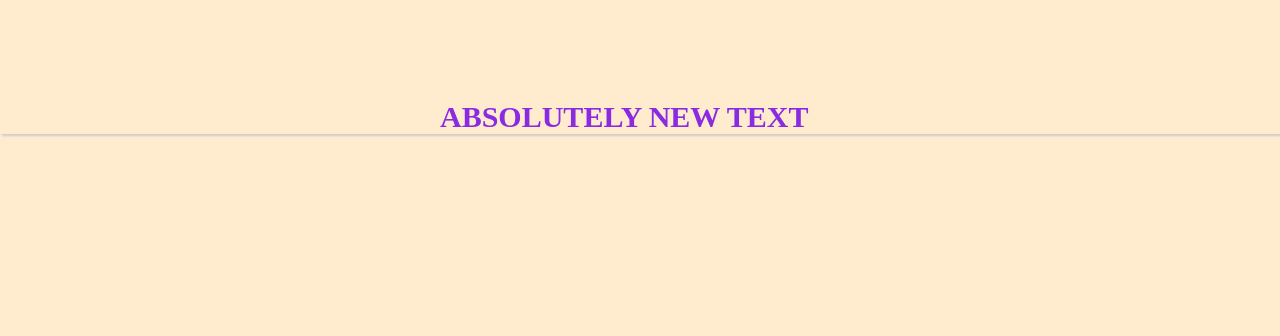
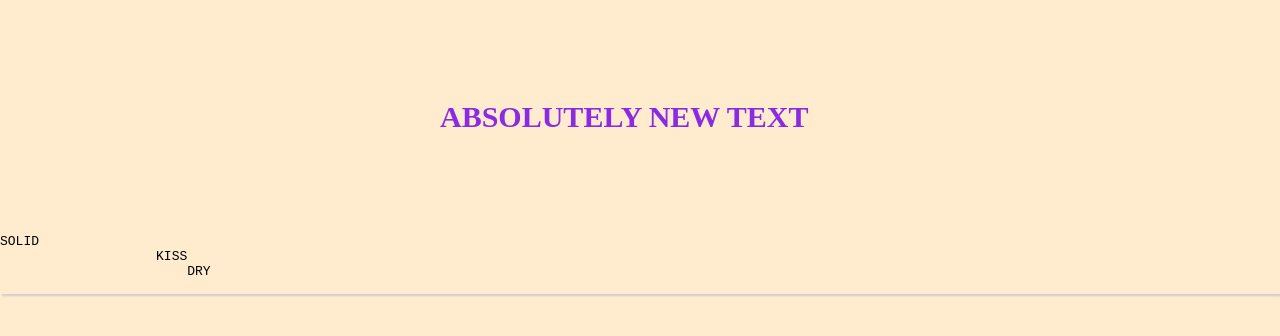
Before and after one commit to KaterynaMoskalenko/testCVmarkdown, a plain HTML site: page index.html in a window 1280 px wide. Drawn offline with Linux system fonts and the light colour scheme.

Commit message:
add paragraph

```diff
--- a/index.html
+++ b/index.html
@@ -12,6 +12,13 @@
 <body>
     <article>
         <p><span class="text-block">Absolutely new text</span></p>
+
+        <p class="new-text">
+        <pre>SOLID
+                    KISS
+                        DRY
+            </pre>
+        </p>
     </article>
     <script src="script.js"></script>
 </body>
```
